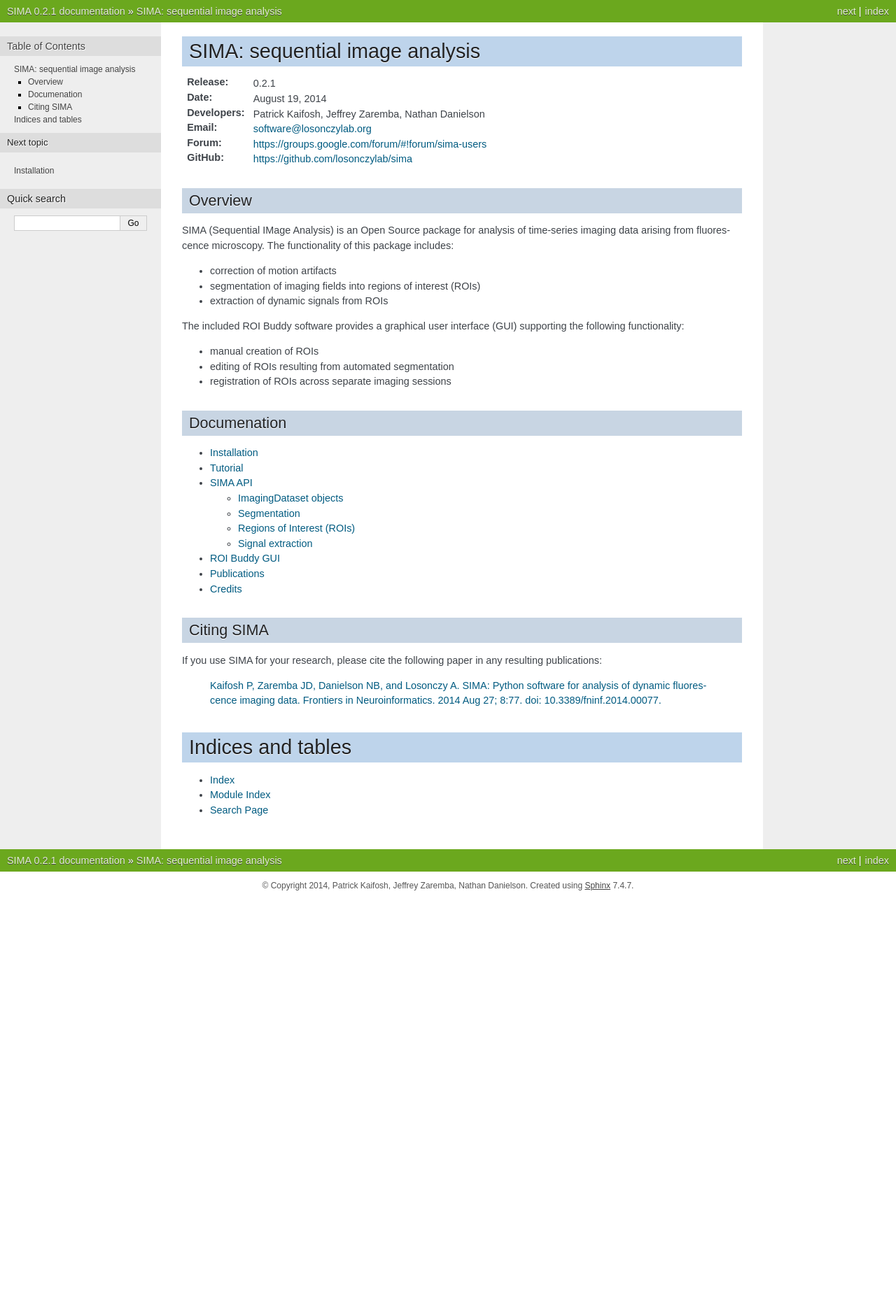
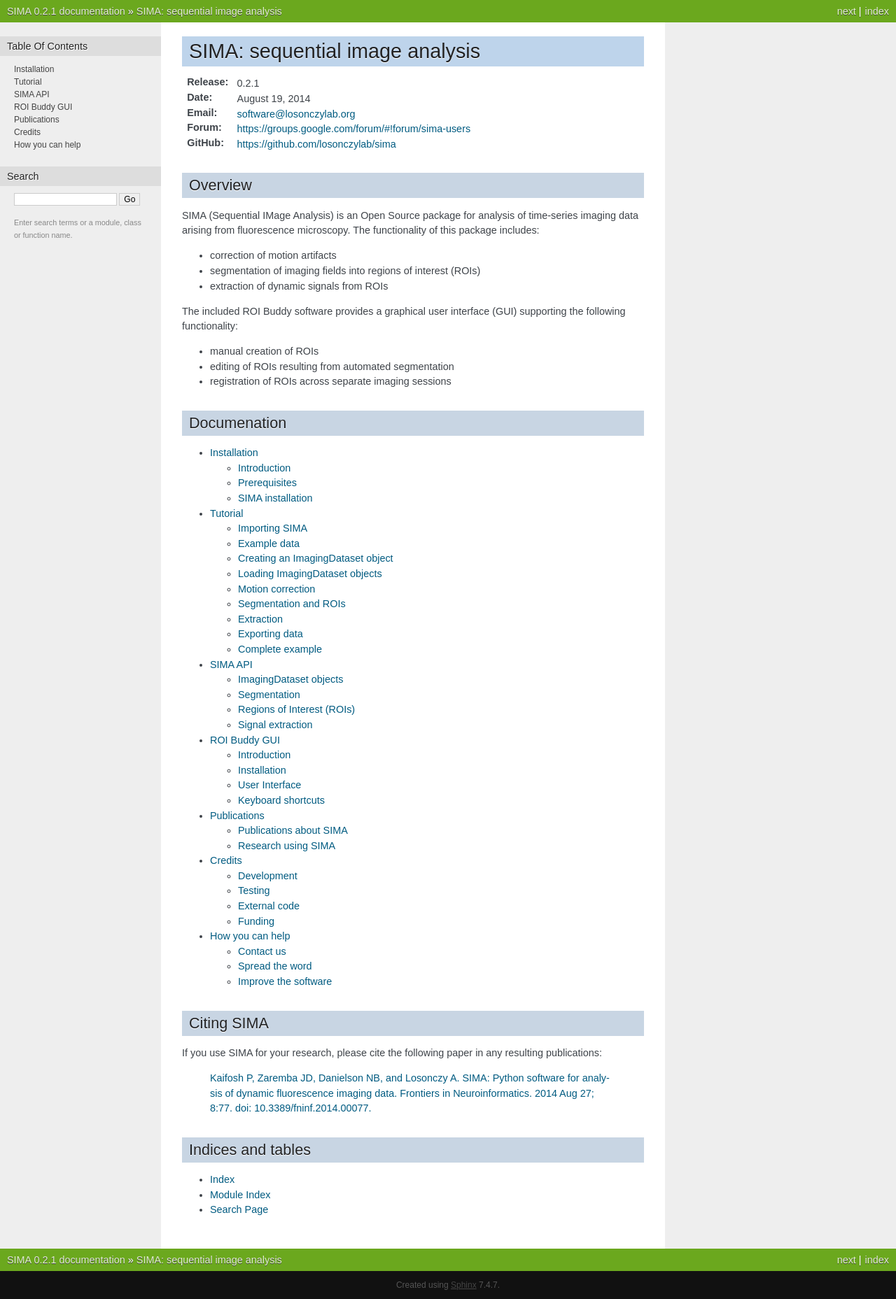
Before and after one commit to losonczylab/sima, a Sphinx documentation site: the page built from doc/source/index.rst, in a window 1280 px wide. Shown: the whole page at 70% size. Built offline with Sphinx 7.4.7, drawn with Linux system fonts in a browser that asks for light colours; before the commit the page ends 1286 px from its top, so only the background shows below that.

Commit message:
Doc improvements

```diff
--- a/doc/source/conf.py
+++ b/doc/source/conf.py
@@ -91,7 +91,7 @@
 
 # The theme to use for HTML and HTML Help pages.  See the documentation for
 # a list of builtin themes.
-html_theme = 'nature'
+html_theme = 'nature_with_gtoc'
 
 # Theme options are theme-specific and customize the look and feel of a theme
 # further.  For a list of options available for each theme, see the
@@ -99,7 +99,7 @@
 #html_theme_options = {}
 
 # Add any paths that contain custom themes here, relative to this directory.
-#html_theme_path = []
+html_theme_path = ['themes']
 
 # The name for this set of Sphinx documents.  If None, it defaults to
 # "<project> v<release> documentation".
@@ -153,7 +153,7 @@
 #html_show_sphinx = True
 
 # If true, "(C) Copyright ..." is shown in the HTML footer. Default is True.
-#html_show_copyright = True
+html_show_copyright = False
 
 # If true, an OpenSearch description file will be output, and all pages will
 # contain a <link> tag referring to it.  The value of this option must be the
--- a/doc/source/index.rst
+++ b/doc/source/index.rst
@@ -3,7 +3,6 @@
 
 :Release: |release|
 :Date: August 19, 2014
-:Developers: Patrick Kaifosh, Jeffrey Zaremba, Nathan Danielson
 :Email: software@losonczylab.org
 :Forum: https://groups.google.com/forum/#!forum/sima-users
 :GitHub: https://github.com/losonczylab/sima
@@ -32,7 +31,6 @@
 
 .. toctree::
    :maxdepth: 2
-   :titlesonly:
 
    install
    tutorial
@@ -55,7 +54,7 @@
 
 
 Indices and tables
-==================
+------------------
 
 * :ref:`genindex`
 * :ref:`modindex`
--- /dev/null
+++ b/doc/source/support.rst
@@ -0,0 +1,75 @@
+.. _support:
+
+How you can help
+================
+
+Contact us
+----------
+
+If you are using SIMA, please consider emailing software@losonczylab.org to let
+us know.  Knowledge of our user base is extremely helpful for planing new
+features, attracting volunteers, and fundraising.  Words of thanks are also very
+encouraging to the development team.
+
+
+Spread the word
+---------------
+
+Please pass along information about SIMA to people who would be interested in
+using it or contributing to its development.
+
+
+Improve the software
+--------------------
+
+We welcome contributions to the SIMA package in many forms.
+
+Bug reports
+...........
+
+Please report bugs to the `SIMA Issue Tracker
+<https://github.com/losonczylab/sima/issues>`_.  When doing so, please adhere
+to the following guidelines:
+
+* Search the issues to make sure the problem has not already been addressed.
+* Describe the problem in detail.
+* Include a short example (e.g. a few lines) that reproduces the problem.
+
+If you are not sure whether your problem is a bug, or simply a question about
+how to use SIMA, please post your question to the User Support section of the
+`SIMA forum <https://groups.google.com/forum/#!forum/sima-users>`_.
+
+Feature requests
+................
+
+If you think that a new feature would make SIMA more helpful for your research,
+please add an issue to the `Issue Tracker
+<https://github.com/losonczylab/sima/issues>`_. When doing so, please follow
+the
+
+* Search to see if the feature has already been requested. If so, please add a comment
+  to that issue. This comment can include additional information about your requirements
+  or just help to give a sense of how many people desire a certain feature.
+* If the feature has not already been requested, please create a new issue with a
+  "feature request" tag. Please be specific as possible about your requirements.
+
+Documentation
+.............
+
+We appreciate improvements to any parts of the documentation that are unclear,
+incomplete, or incorrect. Please see the Development instructions for more
+details on how to contribute to the documentation.
+
+Development
+...........
+
+To contribute to the source code, please follow the `Fork & Pull model
+<https://help.github.com/articles/using-pull-requests#fork--pull>`_ We have not
+developed specific guidelines for SIMA, so please follow the principles
+outlined in `SciPy's contributing guidelines
+<http://docs.scipy.org/doc/scipy/reference/hacking.html>`_
+
+The efforts of SIMA contributors are coordinated through the `Issue Tracker
+<https://github.com/losonczylab/sima/issues>`_.  Also, feel free to post any
+questions about contributing to the User Support section of the `SIMA forum
+<https://groups.google.com/forum/#!forum/sima-users>`_.
--- /dev/null
+++ b/doc/source/themes/nature_with_gtoc/layout.html
@@ -0,0 +1,64 @@
+{#
+
+Subset of agogo theme
+agogo/layout.html
+
+Sphinx layout template for the agogo theme, originally written
+by Andi Albrecht.
+
+:copyright: Copyright 2007-2011 by the Sphinx team, see AUTHORS.
+:license: BSD, see LICENSE for details.
+#}
+{% extends "basic/layout.html" %}
+
+{%- block content %}
+<div class="content-wrapper">
+    <div class="content">
+        <div class="document">
+            <div class="sphinxsidebar">
+                {%- block sidebar1 %}
+                {%- block sidebartoc %}
+                <h3>{{ _('Table Of Contents') }}</h3>
+                {{ toctree() }}
+                {%- endblock %}
+                {%- block sidebarsearch %}
+                <h3 style="margin-top: 1.5em;">{{ _('Search') }}</h3>
+
+                <form class="search" action="{{ pathto('search') }}" method="get">
+                    <input type="text" name="q" size="18"/>
+                    <input type="submit" value="{{ _('Go') }}"/>
+                    <input type="hidden" name="check_keywords" value="yes"/>
+                    <input type="hidden" name="area" value="default"/>
+                </form>
+                <p class="searchtip" style="font-size: 90%">
+                    {{ _('Enter search terms or a module, class or function name.') }}
+                </p>
+
+                <p>
+            </div>
+            {%- endblock %}
+            {# possible location for sidebar #} {% endblock %}
+
+
+            {%- block document %}
+            <div class="documentwrapper">
+                {%- if render_sidebar %}
+                <div class="bodywrapper">
+                    {%- endif %}
+                    <div class="body">
+                        {% block body %} {% endblock %}
+                    </div>
+                    {%- if render_sidebar %}
+                </div>
+                {%- endif %}
+            </div>
+            {%- endblock %}
+
+            {%- block sidebar2 %}
+
+            {% endblock %}
+            <div class="clearer"></div>
+        </div>
+    </div>
+</div>
+{%- endblock %}
--- /dev/null
+++ b/doc/source/themes/nature_with_gtoc/static/nature.css_t
@@ -0,0 +1,310 @@
+/*
+ * nature.css_t
+ * ~~~~~~~~~~~~
+ *
+ * Sphinx stylesheet -- nature theme.
+ *
+ * :copyright: Copyright 2007-2011 by the Sphinx team, see AUTHORS.
+ * :license: BSD, see LICENSE for details.
+ *
+ */
+
+@import url("basic.css");
+
+/* -- page layout ----------------------------------------------------------- */
+
+body {
+    font-family: Arial, sans-serif;
+    font-size: 100%;
+    background-color: #111;
+    color: #555;
+    margin: 0;
+    padding: 0;
+}
+
+
+div.documentwrapper {
+  width:  100%;
+}
+
+div.bodywrapper {
+/* ugly hack, probably not attractive with other font size for re*/
+    margin: 0 0 0 {{ theme_sidebarwidth|toint}}px;
+    min-width: 540px;
+    max-width: 720px;
+}
+
+
+hr {
+    border: 1px solid #B1B4B6;
+}
+
+div.document {
+    background-color: #eee;
+}
+
+div.body {
+    background-color: #ffffff;
+    color: #3E4349;
+    padding: 0 30px 30px 30px;
+    font-size: 0.9em;
+}
+
+div.footer {
+    color: #555;
+    width: 100%;
+    padding: 13px 0;
+    text-align: center;
+    font-size: 75%;
+}
+
+div.footer a {
+    color: #444;
+    text-decoration: underline;
+}
+
+div.related {
+    background-color: #6BA81E;
+    line-height: 32px;
+    color: #fff;
+    text-shadow: 0px 1px 0 #444;
+    font-size: 0.9em;
+}
+
+div.related a {
+    color: #E2F3CC;
+}
+
+div.sphinxsidebar {
+  font-size: 0.75em;
+  line-height: 1.5em;
+  width: {{ theme_sidebarwidth|toint }}px;
+  margin: 0 ;
+  float: left;
+
+  background-color: #eee;
+}
+/*
+div.sphinxsidebarwrapper{
+    padding: 20px 0;
+}
+*/
+div.sphinxsidebar h3,
+div.sphinxsidebar h4 {
+    font-family: Arial, sans-serif;
+    color: #222;
+    font-size: 1.2em;
+    font-weight: normal;
+    margin: 20px 0 0 0;
+    padding: 5px 10px;
+    background-color: #ddd;
+    text-shadow: 1px 1px 0 white
+}
+
+div.sphinxsidebar h4{
+    font-size: 1.1em;
+}
+
+div.sphinxsidebar h3 a {
+    color: #444;
+}
+
+
+div.sphinxsidebar p {
+    color: #888;
+/* padding: 5px 20px;*/
+}
+
+div.sphinxsidebar p.searchtip {
+    color: #888;
+  padding: 5px 20px;
+}
+
+
+div.sphinxsidebar p.topless {
+}
+
+div.sphinxsidebar ul {
+    margin: 10px 20px;
+    padding: 0;
+    color: #000;
+}
+
+div.sphinxsidebar a {
+    color: #444;
+}
+
+div.sphinxsidebar input {
+    border: 1px solid #ccc;
+    font-family: sans-serif;
+    font-size: 1em;
+}
+
+div.sphinxsidebar input[type=text]{
+    margin-left: 20px;
+}
+
+/* -- body styles ----------------------------------------------------------- */
+
+a {
+    color: #005B81;
+    text-decoration: none;
+}
+
+a:hover {
+    color: #E32E00;
+    text-decoration: underline;
+}
+
+div.body h1,
+div.body h2,
+div.body h3,
+div.body h4,
+div.body h5,
+div.body h6 {
+    font-family: Arial, sans-serif;
+    background-color: #BED4EB;
+    font-weight: normal;
+    color: #212224;
+    margin: 30px 0px 10px 0px;
+    padding: 5px 0 5px 10px;
+    text-shadow: 0px 1px 0 white
+}
+
+div.body h1 { border-top: 20px solid white; margin-top: 0; font-size: 200%; }
+div.body h2 { font-size: 150%; background-color: #C8D5E3; }
+div.body h3 { font-size: 120%; background-color: #D8DEE3; }
+div.body h4 { font-size: 110%; background-color: #D8DEE3; }
+div.body h5 { font-size: 100%; background-color: #D8DEE3; }
+div.body h6 { font-size: 100%; background-color: #D8DEE3; }
+
+p.rubric {
+    border-bottom: 1px solid rgb(201, 201, 201);
+}
+
+a.headerlink {
+    color: #c60f0f;
+    font-size: 0.8em;
+    padding: 0 4px 0 4px;
+    text-decoration: none;
+}
+
+a.headerlink:hover {
+    background-color: #c60f0f;
+    color: white;
+}
+
+div.body p, div.body dd, div.body li {
+    line-height: 1.5em;
+}
+
+div.admonition p.admonition-title + p {
+    display: inline;
+}
+
+div.highlight{
+    background-color: white;
+}
+
+div.note {
+    background-color: #eee;
+    border: 1px solid #ccc;
+}
+
+div.seealso {
+    background-color: #ffc;
+    border: 1px solid #ff6;
+}
+
+div.topic {
+    background-color: #eee;
+}
+
+div.warning {
+    background-color: #ffe4e4;
+    border: 1px solid #f66;
+}
+
+p.admonition-title {
+    display: inline;
+}
+
+p.admonition-title:after {
+    content: ":";
+}
+
+pre {
+    padding: 10px;
+    background-color: rgb(250,250,250);
+    color: #222;
+    line-height: 1.2em;
+    border: 1px solid rgb(201,201,201);
+    font-size: 1.1em;
+    margin: 1.5em 0 1.5em 0;
+    -webkit-box-shadow: 1px 1px 1px #d8d8d8;
+    -moz-box-shadow: 1px 1px 1px #d8d8d8;
+}
+
+tt {
+    background-color: #ecf0f3;
+    color: #222;
+    /* padding: 1px 2px; */
+    font-size: 1.1em;
+    font-family: monospace;
+}
+
+.viewcode-back {
+    font-family: Arial, sans-serif;
+}
+
+div.viewcode-block:target {
+    background-color: #f4debf;
+    border-top: 1px solid #ac9;
+    border-bottom: 1px solid #ac9;
+}
+
+
+/**
+ * Styling for field lists
+ */
+
+ /* grey highlighting of 'parameter' and 'returns' field */
+table.field-list {
+    border-collapse: separate;
+    border-spacing: 10px;
+    margin-left: 1px;
+    /* border-left: 5px solid rgb(238, 238, 238) !important; */
+}
+
+table.field-list th.field-name {
+    /* display: inline-block; */
+    padding: 1px 8px 1px 5px;
+    white-space: nowrap;
+    background-color: rgb(238, 238, 238);
+}
+
+/* italic font for parameter types */
+table.field-list td.field-body > p {
+    font-style: italic;
+}
+
+table.field-list td.field-body > p > strong {
+    font-style: normal;
+}
+
+/* reduced space around parameter description */
+td.field-body blockquote {
+    border-left: none;
+    margin: 0em 0em 0.3em;
+    padding-left: 30px;
+}
+
+
+/**
+ * See also
+ */
+
+div.seealso dd {
+    margin-top: 0;
+    margin-bottom: 0;
+}
--- /dev/null
+++ b/doc/source/themes/nature_with_gtoc/theme.conf
@@ -0,0 +1,4 @@
+[theme]
+inherit = basic
+stylesheet = nature.css
+pygments_style = tango
```
Also changed, not shown: other parts of doc/source/index.rst (+1 -0 lines).
